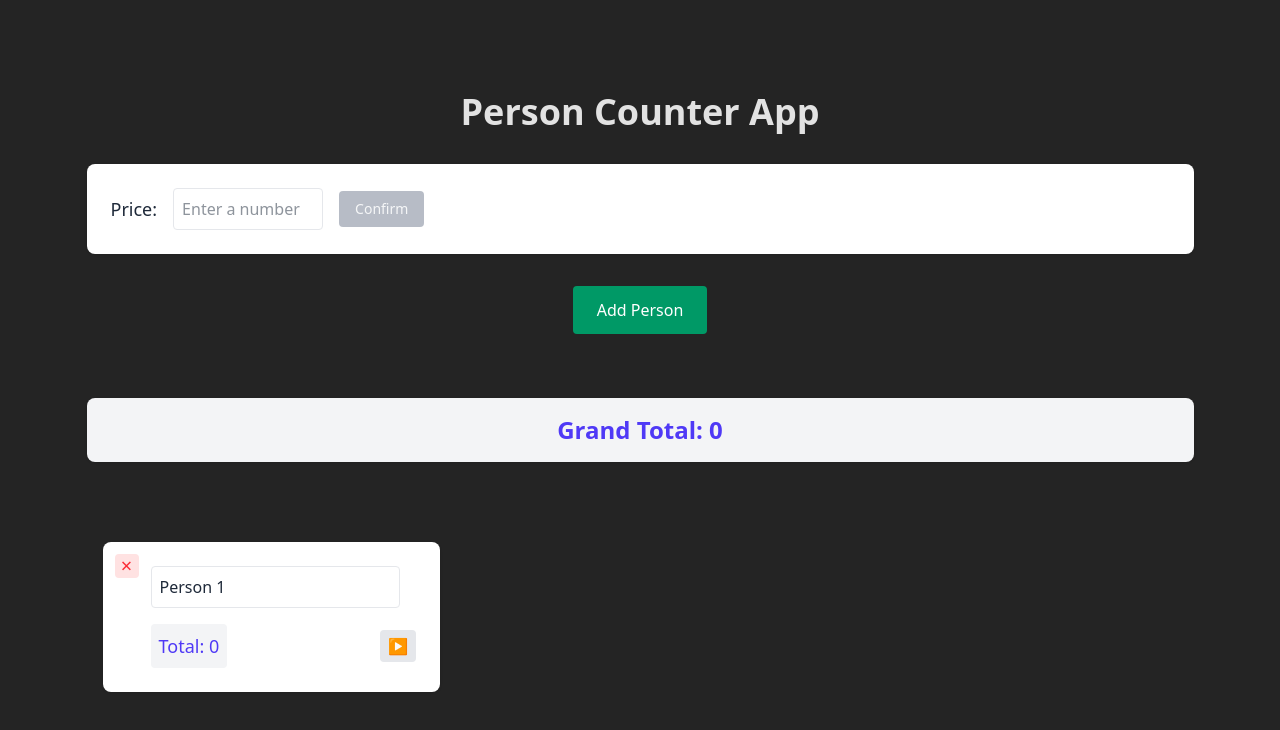
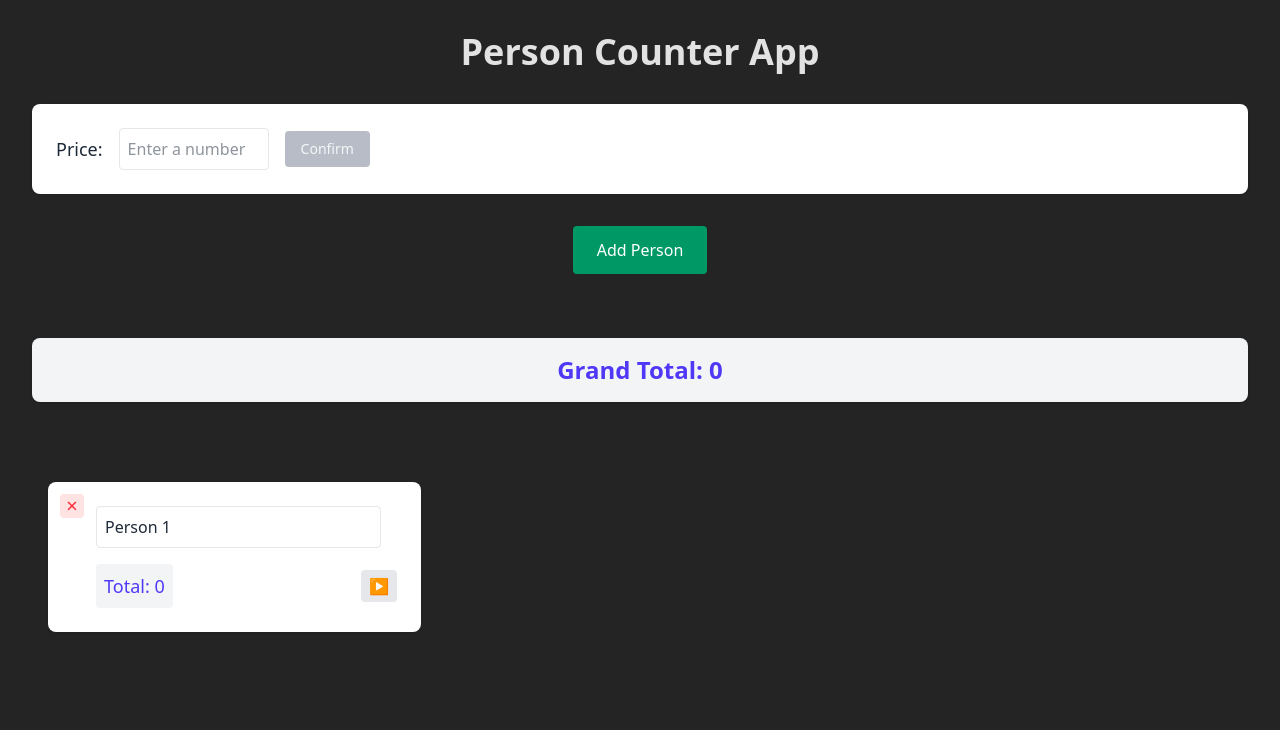
Before and after one commit to jaysc/food-calc, a React (Vite) app: page / in a window 1280 px wide. Both pictures are taken after typing "Sample" into the empty fields and a click on the button "Add Person". Shown: the top 730 px of the page. Built offline with nearby package versions, Linux system fonts and the light colour scheme.

Commit message:
refactor

```diff
--- /dev/null
+++ b/src/components/GrandTotal.tsx
@@ -0,0 +1,15 @@
+import { usePersonStore } from '../store';
+
+export const GrandTotal = () => {
+  const { persons, getNumbersTotal } = usePersonStore();
+
+  const grandTotal = Object.keys(persons).reduce((sum, id) => sum + getNumbersTotal(id), 0);
+
+  return (
+    <div className="text-center text-2xl font-semibold text-indigo-600 py-4 px-4 bg-gray-100 rounded-lg mb-8 shadow-sm">
+      Grand Total: {grandTotal.toLocaleString()}
+    </div>
+  );
+};
+
+export default GrandTotal;
--- /dev/null
+++ b/src/components/PersonGrid.tsx
@@ -0,0 +1,30 @@
+import { Person } from './Person';
+import { usePersonStore } from '../store';
+
+export const PersonGrid = () => {
+  const { persons, removePerson } = usePersonStore();
+
+  return (
+    <div className="grid grid-cols-1 md:grid-cols-2 lg:grid-cols-3 gap-8 p-4">
+      {Object.entries(persons).map(([id, person]) => (
+        <div
+          key={id}
+          className={`relative bg-white p-6 pl-12 rounded-lg shadow-sm ${
+            person.earliestConfirmedNumberIndex !== null ? 'bg-blue-100 border-2 border-red-500' : ''
+          }`}
+        >
+          <button
+            type="button"
+            onClick={() => removePerson(id)}
+            className="absolute top-3 left-3 w-6 h-6 flex items-center justify-center bg-red-100 text-red-500 rounded text-xl leading-none transition-colors hover:bg-red-200"
+          >
+            ×
+          </button>
+          <Person id={id} initialName={person.name} />
+        </div>
+      ))}
+    </div>
+  );
+};
+
+export default PersonGrid;
--- a/src/components/PersonList.tsx
+++ b/src/components/PersonList.tsx
@@ -1,16 +1,15 @@
-import { Person } from './Person';
+import { GrandTotal } from './GrandTotal';
+import { PersonGrid } from './PersonGrid';
 import { usePersonStore } from '../store';
 
 export const PersonList = () => {
-  const { persons, addPerson, removePerson, getNumbersTotal } = usePersonStore();
+  const { persons, addPerson } = usePersonStore();
 
   const handleAddPerson = () => {
     const id = crypto.randomUUID();
     const personCount = Object.keys(persons).length + 1;
     addPerson(id, `Person ${personCount}`);
   };
-
-  const grandTotal = Object.keys(persons).reduce((sum, id) => sum + getNumbersTotal(id), 0);
 
   return (
     <div className="flex flex-col gap-8 text-gray-800">
@@ -24,29 +23,8 @@ export const PersonList = () => {
         </button>
       </div>
 
-      <div className="text-center text-2xl font-semibold text-indigo-600 py-4 px-4 bg-gray-100 rounded-lg mb-8 shadow-sm">
-        Grand Total: {grandTotal.toLocaleString()}
-      </div>
-
-      <div className="grid grid-cols-1 md:grid-cols-2 lg:grid-cols-3 gap-8 p-4">
-        {Object.entries(persons).map(([id, person]) => (
-          <div
-            key={id}
-            className={`relative bg-white p-6 pl-12 rounded-lg shadow-sm ${
-              person.earliestConfirmedNumberIndex !== null ? 'bg-blue-100 border-2 border-red-500' : ''
-            }`}
-          >
-            <button
-              type="button"
-              onClick={() => removePerson(id)}
-              className="absolute top-3 left-3 w-6 h-6 flex items-center justify-center bg-red-100 text-red-500 rounded text-xl leading-none transition-colors hover:bg-red-200"
-            >
-              ×
-            </button>
-            <Person id={id} initialName={person.name} />
-          </div>
-        ))}
-      </div>
+      <GrandTotal />
+      <PersonGrid />
     </div>
   );
 };
--- a/src/index.css
+++ b/src/index.css
@@ -3,10 +3,6 @@
 @layer base {
   :root {
     @apply text-[rgba(255,255,255,0.87)] bg-[#242424] font-sans;
-  }
-
-  body {
-    @apply grid place-items-center min-w-[320px] min-h-screen relative m-0;
   }
 }
 
@@ -18,26 +14,7 @@ body::before {
   opacity: 0.05;
   background-size: 256px;
   transform: rotate(-12deg) scale(1.35);
-  animation: slide 30s linear infinite;
   pointer-events: none;
-}
-
-@keyframes slide {
-  from {
-    background-position: 0 0;
-  }
-  to {
-    background-position: 256px 224px;
-  }
-}
-
-@keyframes spin {
-  from {
-    transform: rotate(0);
-  }
-  to {
-    transform: rotate(360deg);
-  }
 }
 
 @media (prefers-reduced-motion) {
```
